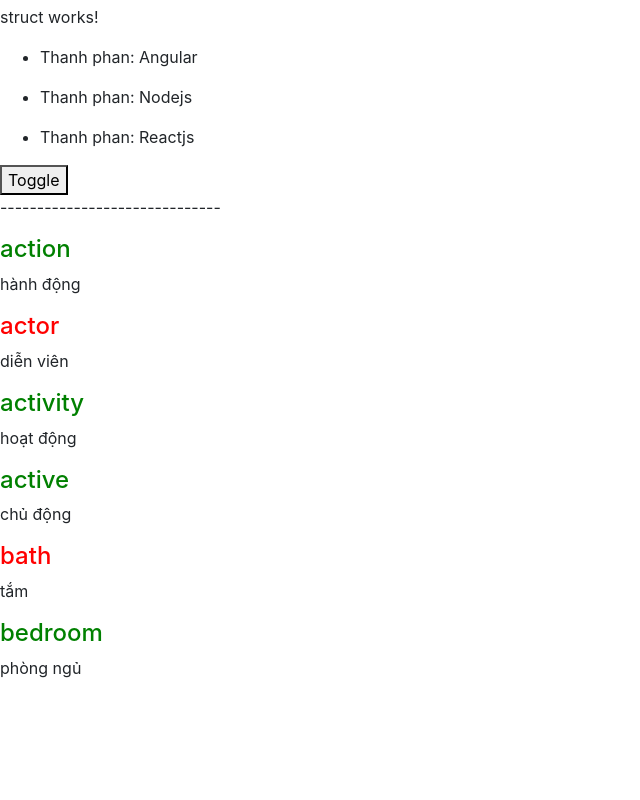
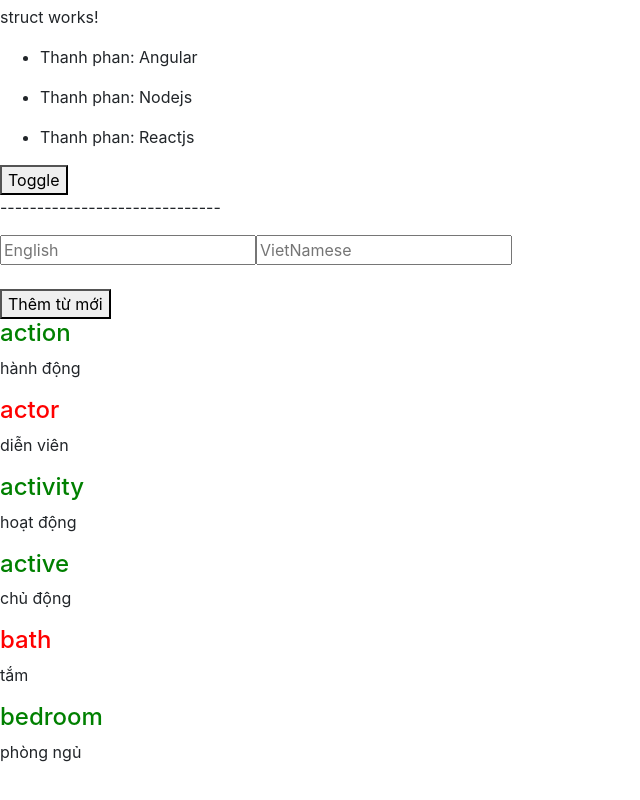
Before and after one commit to tientm96/learn-angular, an Angular app: page / in a window 1280 px wide. Shown: the part 905-1705 px from the top of the page, without its empty margins (0-640 px from the left). Before the commit the page ends 1649 px from the top, so only its background shows below. Built offline with nearby package versions, Linux system fonts and the light colour scheme.

Commit message:
Add item to array with *ngFor

```diff
--- a/src/app/words/words.component.html
+++ b/src/app/words/words.component.html
@@ -1,3 +1,13 @@
+<!--sử dụng [(ngModel)] để gắn dữ liệu cho các biến ở newEn,Vn trong comp, mỗi lần nhập vào nó tự gắn dl. -->
+<input placeholder="English" [(ngModel)] = "newEn"/>
+<input placeholder="VietNamese" [(ngModel)] = "newVn"/>
+<br><br>
+<!-- sự kiện click, khi click sẽ gọi đến hàm addWord() của comp -->
+<button (click)="addWord();">Thêm từ mới</button>
+
+
+
+
 <div *ngFor="let word of arrWords">
   <!-- Toán tử 3 ngôi, nếu thuộc tính memorized của word = true, thì có nghĩa đã học rồi, màu xanh -->
   <h4 [ngStyle]="{color: word.memorized ? 'green' : 'red'}">
--- a/src/app/words/words.component.ts
+++ b/src/app/words/words.component.ts
@@ -6,6 +6,12 @@
   styleUrls: ["./words.component.css"]
 })
 export class WordsComponent implements OnInit {
+
+  //tạo ra các biến rỗng, để bên html sử dụng [(ngModel)] để gắn dữ liệu cho các biến này, mỗi lần nhập vào nó tự gắn dl.
+  newEn = '';
+  newVn = '';
+
+
 
   //thêm mảng object để dùng ngFor
   arrWords = [
@@ -21,4 +27,21 @@
   constructor() {}
 
   ngOnInit() {}
+
+  //hàm thêm phần tử vào mảng.
+  //nếu muốn thêm vào cuối thì .push, còn muốn thêm vào đầu thì .unshift
+  addWord(){
+    this.arrWords.unshift({
+      id: this.arrWords.length + 1,
+      en: this.newEn,   //this.newEn là gọi lên thuộc tính newEn='' ở trên. Thuộc tính này đc gắn với [(ngModel)] nên sẽ nhận đc các dl nhập vào.
+      vn: this.newVn,
+      memorized: false
+    });
+
+    //sau khi add vào thì xóa tráng lại các ô. Vì newEn đc gắn với [(ngModel)], nên dl 2 cái sẽ ăn theo với nhau.
+    //lúc này chỉ cần ta cho newEn, newVn về lại rỗng thì lập tức [(ngModel)] cũng thành rỗng và ô nhập vào sẽ bị rỗng theo.
+    this.newEn = '';
+    this.newVn = '';
+  }
+
 }
```
